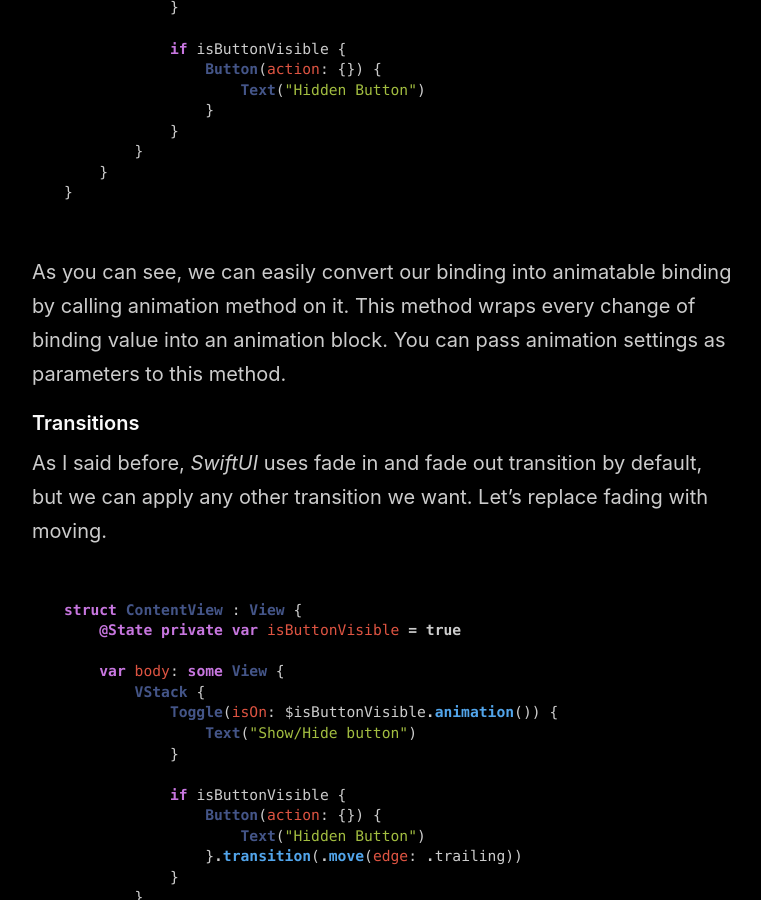
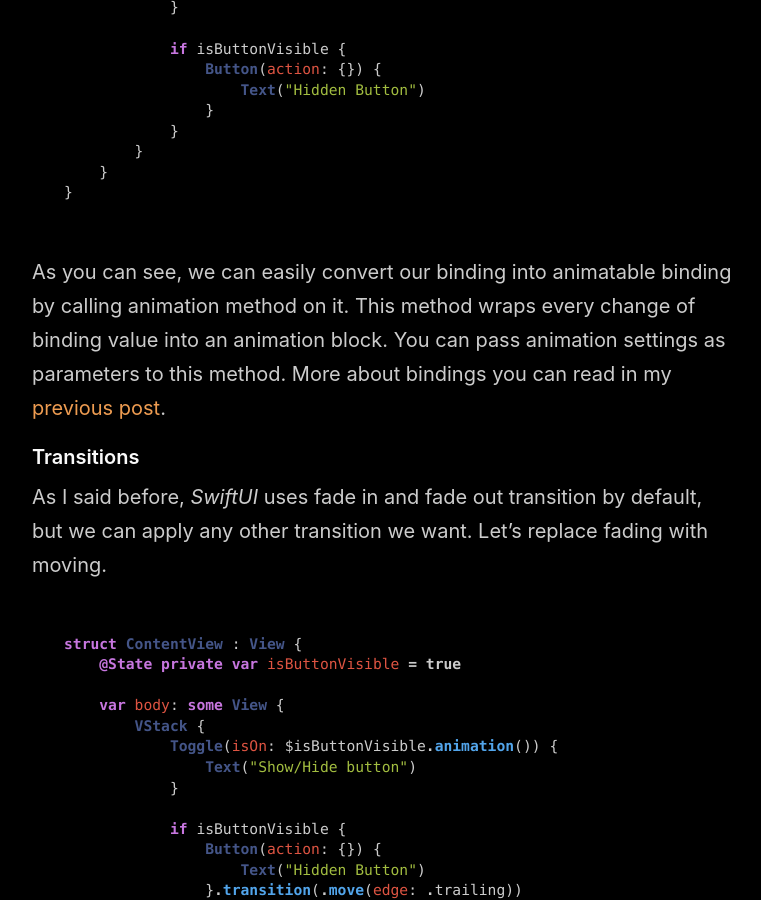
Before and after one commit to mecid/mecid.github.io, a Jekyll site: the page built from _posts/2019-06-26-animations-in-swiftui.md, in a window 1280 px wide and 900 px high, scrolled down 2122 px. Shown: the whole window, without its empty margins (258-1019 px from the left). Built offline with Jekyll 4.4.1, drawn with Linux system fonts in a browser that asks for light colours.

Commit message:
Update 2019-06-26-animations-in-swiftui.md

````diff
--- a/_posts/2019-06-26-animations-in-swiftui.md
+++ b/_posts/2019-06-26-animations-in-swiftui.md
@@ -80,7 +80,7 @@ struct ContentView : View {
 }
 ```
 
-As you can see, we can easily convert our binding into animatable binding by calling animation method on it. This method wraps every change of binding value into an animation block. You can pass animation settings as parameters to this method.
+As you can see, we can easily convert our binding into animatable binding by calling animation method on it. This method wraps every change of binding value into an animation block. You can pass animation settings as parameters to this method. More about bindings you can read in my [previous post](/2019/06/12/understanding-property-wrappers-in-swiftui).
 
 #### Transitions
 
````
